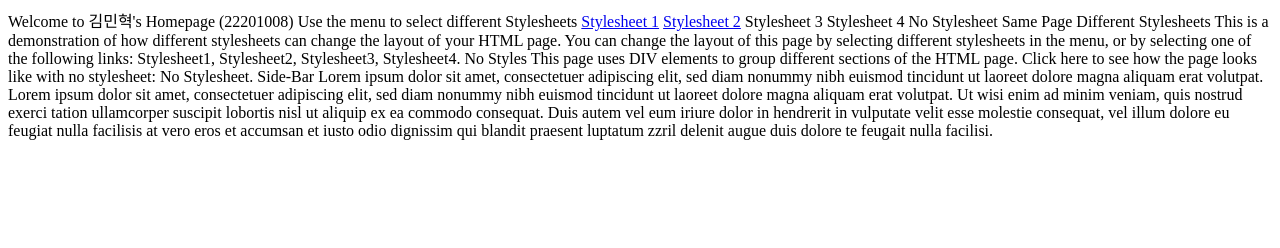
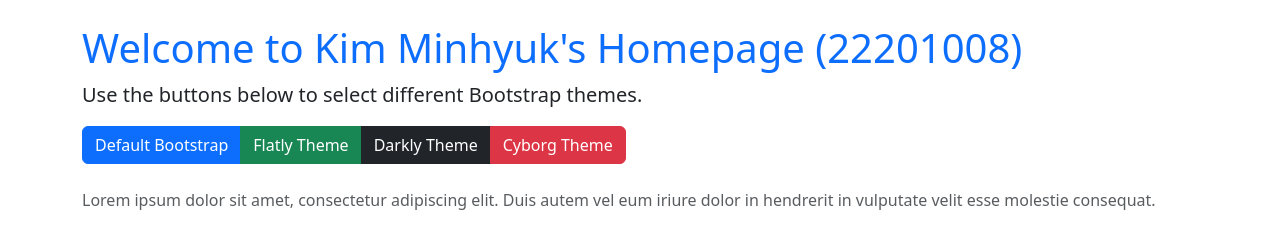
Before and after one commit to HGU-Coding-Studio/assignment-1-kmh1853, a plain HTML site: page index.htm in a window 1280 px wide. Drawn offline with nearby package versions, Linux system fonts and the light colour scheme.

Commit message:
Feat:htm

```diff
--- a/index.htm
+++ b/index.htm
@@ -3,31 +3,35 @@
 <head>
     <meta charset="UTF-8">
     <meta name="viewport" content="width=device-width, initial-scale=1.0">
-    <title>Document</title>
-    <style>
+    <title>Kim Minhyuk's Homepage (22201008)</title>
+    <!-- Bootstrap CSS -->
+    <link href="https://cdn.jsdelivr.net/npm/bootstrap@5.3.0-alpha1/dist/css/bootstrap.min.css" rel="stylesheet" id="bootstrap-css">
+</head>
+<body>
 
-    </style>
-</head>
-<body>Welcome to 김민혁's Homepage (22201008)
-    Use the menu to select different Stylesheets
+    <div class="container mt-4">
+        <h1 class="text-primary">Welcome to Kim Minhyuk's Homepage (22201008)</h1>
+        <p class="lead">Use the buttons below to select different Bootstrap themes.</p>
 
-    <a href="style1.htm">Stylesheet 1</a>
-    <a href="style2.htm">Stylesheet 2</a>
-    Stylesheet 3
-    Stylesheet 4
-    No Stylesheet
-    Same Page Different Stylesheets
-    This is a demonstration of how different stylesheets can change the layout of your HTML page. You can change the layout of this page by selecting different stylesheets in the menu, or by selecting one of the following links:
-    Stylesheet1, Stylesheet2, Stylesheet3, Stylesheet4.
+        <!-- Buttons for selecting different themes -->
+        <div class="btn-group" role="group" aria-label="Basic example">
+            <button type="button" class="btn btn-primary" onclick="switchStyle('https://cdn.jsdelivr.net/npm/bootstrap@5.3.0-alpha1/dist/css/bootstrap.min.css')">Default Bootstrap</button>
+            <button type="button" class="btn btn-success" onclick="switchStyle('https://stackpath.bootstrapcdn.com/bootswatch/5.3.0-alpha1/flatly/bootstrap.min.css')">Flatly Theme</button>
+            <button type="button" class="btn btn-dark" onclick="switchStyle('https://stackpath.bootstrapcdn.com/bootswatch/5.3.0-alpha1/darkly/bootstrap.min.css')">Darkly Theme</button>
+            <button type="button" class="btn btn-danger" onclick="switchStyle('https://stackpath.bootstrapcdn.com/bootswatch/5.3.0-alpha1/cyborg/bootstrap.min.css')">Cyborg Theme</button>
+        </div>
+        <footer class="mt-4">
+            <p class="text-muted">Lorem ipsum dolor sit amet, consectetur adipiscing elit. Duis autem vel eum iriure dolor in hendrerit in vulputate velit esse molestie consequat.</p>
+        </footer>
+    </div>
 
-    No Styles
-    This page uses DIV elements to group different sections of the HTML page. Click here to see how the page looks like with no stylesheet:
-    No Stylesheet.
-
-    Side-Bar
-    Lorem ipsum dolor sit amet, consectetuer adipiscing elit, sed diam nonummy nibh euismod tincidunt ut laoreet dolore magna aliquam erat volutpat.
-
-    Lorem ipsum dolor sit amet, consectetuer adipiscing elit, sed diam nonummy nibh euismod tincidunt ut laoreet dolore magna aliquam erat volutpat. Ut wisi enim ad minim veniam, quis nostrud exerci tation ullamcorper suscipit lobortis nisl ut aliquip ex ea commodo consequat. Duis autem vel eum iriure dolor in hendrerit in vulputate velit esse molestie consequat, vel illum dolore eu feugiat nulla facilisis at vero eros et accumsan et iusto odio dignissim qui blandit praesent luptatum zzril delenit augue duis dolore te feugait nulla facilisi.
+    <!-- Bootstrap JS and necessary scripts -->
+    <script src="https://cdn.jsdelivr.net/npm/bootstrap@5.3.0-alpha1/dist/js/bootstrap.bundle.min.js"></script>
+    <script>
+        function switchStyle(sheet) {
+            document.getElementById('bootstrap-css').setAttribute('href', sheet);
+        }
+    </script>
 
 </body>
 </html>
--- a/sytle1.css
+++ b/sytle1.css
@@ -0,0 +1,15 @@
+body {
+    font-family: Arial, sans-serif;
+}
+
+h1 {
+    background-color: green;
+    color: white;
+    padding: 10px;
+}
+
+.sidebar {
+    background-color: lightblue;
+    padding: 10px;
+    margin-top: 10px;
+}
```
